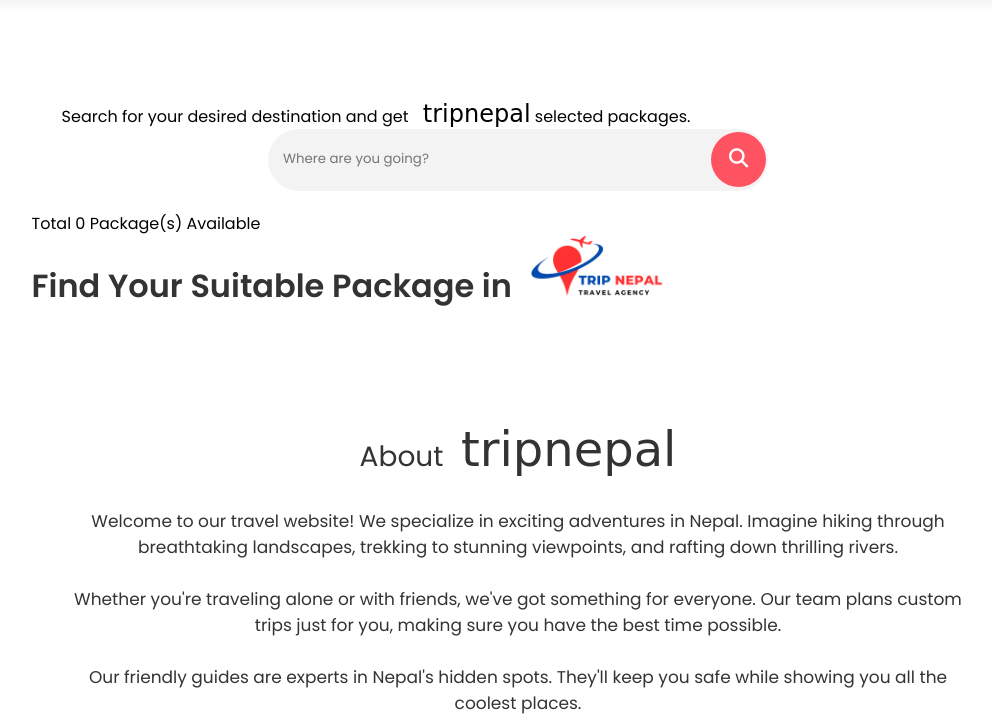
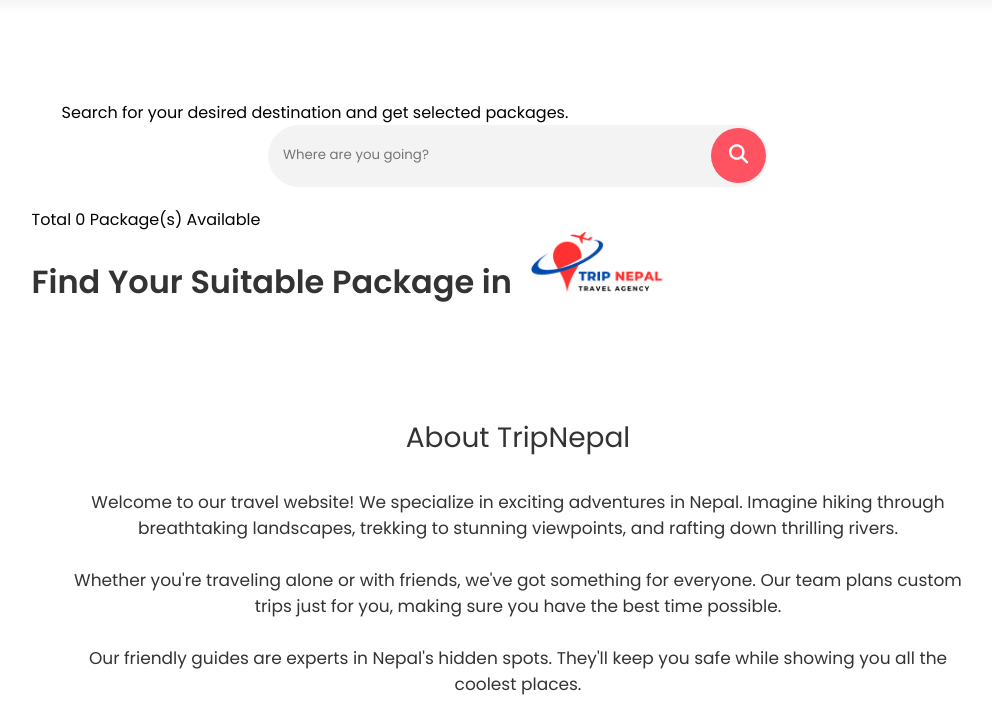
Before and after one commit to drowhannn/tripnepal, a PHP site: page /tripnepal/listing.php in a window 1280 px wide. Shown: the part 112-829 px from the top of the page, without its empty margins (122-1114 px from the left). Run offline with PHP 8.4, Linux system fonts and the light colour scheme; data that the repository does not hold is empty; some web fonts are replaced.

Commit message:
chore: change name

```diff
--- a/components/_footer.php
+++ b/components/_footer.php
@@ -1,5 +1,5 @@
 <div class="about-msg">
-    <h2>About <span class="brand">tripnepal</span></h2>
+    <h2>About <span>TripNepal</span></h2>
     <p style="width:70%; margin:auto;">
     Welcome to our travel website! We specialize in exciting adventures in Nepal. Imagine hiking through breathtaking landscapes, trekking to stunning viewpoints, and rafting down thrilling rivers.
     <br/>
--- a/listing.php
+++ b/listing.php
@@ -41,7 +41,7 @@ $page_number = isset($_GET["page"]) && is_numeric($_GET["page"]) && $_GET["page"
                 <div>
                 </div>
                 <div class='sidebar'>
-                    <p>Search for your desired destination and get <span class="brand brand-inline">tripnepal</span> selected packages.</0>
+                    <p>Search for your desired destination and get selected packages.</0>
                     <form class='search-listing' id="search-form">
                         <?php
                         echo "<input type='text' id='sidebar-search-input' name='sidebar-search-input' value=\"$location\" placeholder='Where are you going?'>";
```
